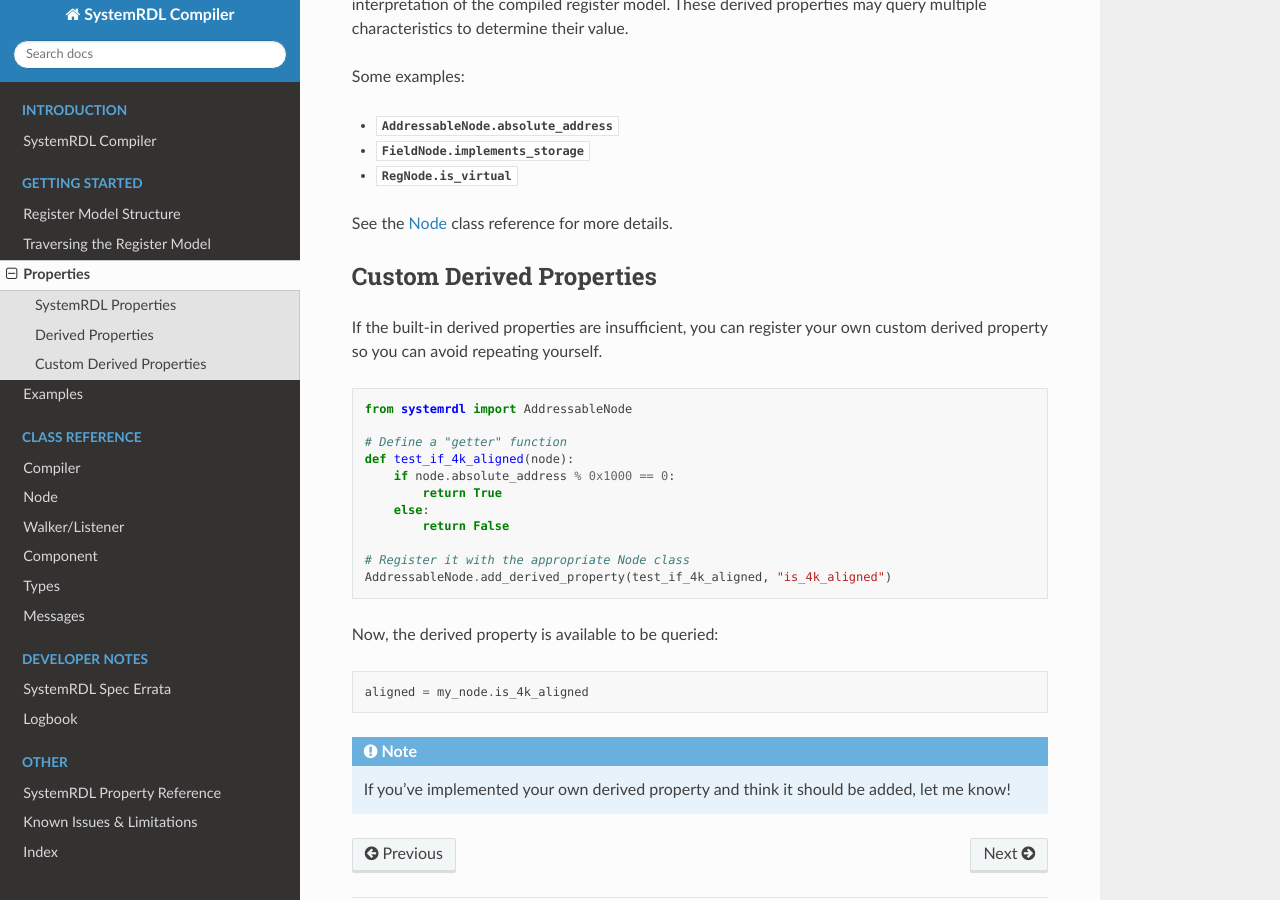
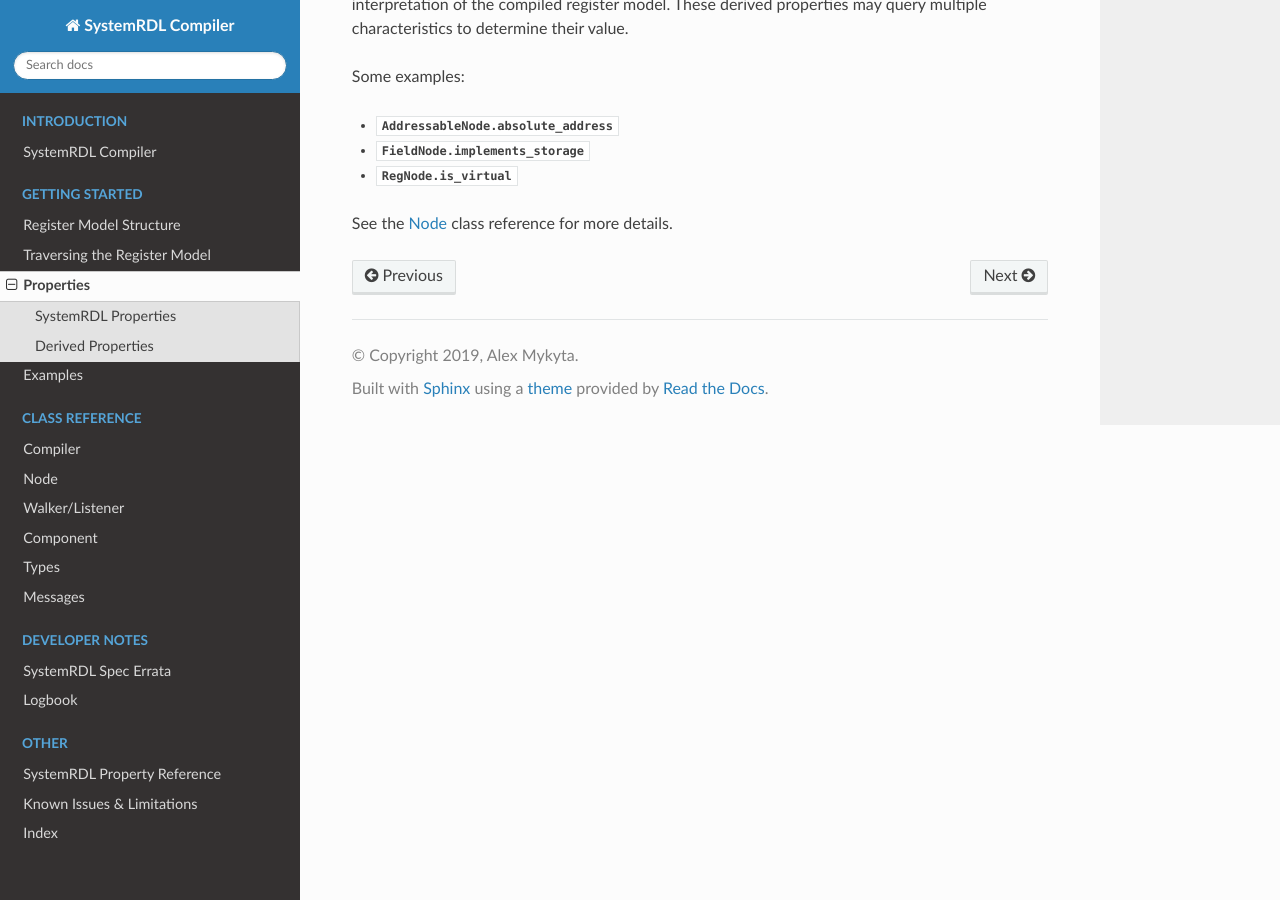
Before and after one commit to SystemRDL/systemrdl-compiler, a Sphinx documentation site: the page built from docs/properties.rst, in a window 1280 px wide and 900 px high, scrolled down 475 px. Built offline with Sphinx 7.4.7 and the Read the Docs theme 2.0.0, drawn with Linux system fonts in a browser that asks for light colours.

```diff
--- a/docs/properties.rst
+++ b/docs/properties.rst
@@ -28,32 +28,3 @@
 * :data:`RegNode.is_virtual <systemrdl.node.RegNode.is_virtual>`
 
 See the :ref:`api_node` class reference for more details.
-
-Custom Derived Properties
--------------------------
-
-If the built-in derived properties are insufficient, you can register your own
-custom derived property so you can avoid repeating yourself.
-
-.. code-block:: python
-
-    from systemrdl import AddressableNode
-
-    # Define a "getter" function
-    def test_if_4k_aligned(node):
-        if node.absolute_address % 0x1000 == 0:
-            return True
-        else:
-            return False
-
-    # Register it with the appropriate Node class
-    AddressableNode.add_derived_property(test_if_4k_aligned, "is_4k_aligned")
-
-Now, the derived property is available to be queried:
-
-.. code-block:: python
-
-    aligned = my_node.is_4k_aligned
-
-.. note:: If you've implemented your own derived property and think it should be added,
-    let me know!
```
Also changed, not shown: 3 other files.
